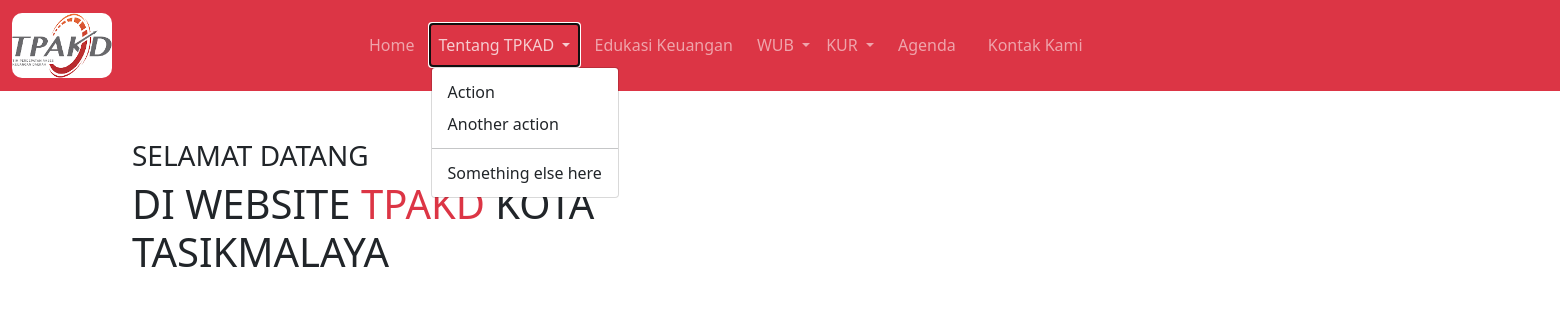
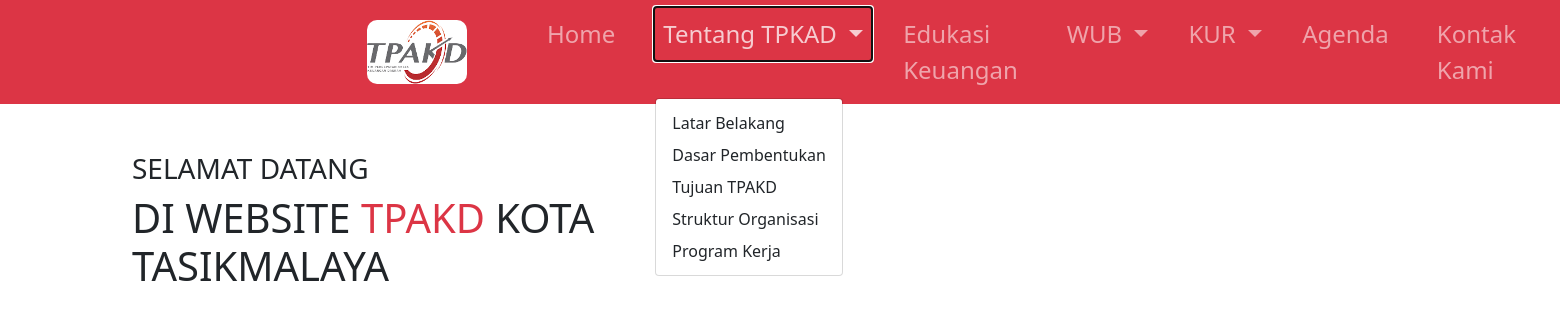
Before and after one commit to rikzafauzannf/TPKAD, a PHP site: page / in a window 1560 px wide, after a click on "Tentang TPKAD". Shown: the top 329 px of the page. Run offline with PHP 8.4, Linux system fonts and the light colour scheme; data that the repository does not hold is empty.

Commit message:
link manage

```diff
--- /dev/null
+++ b/asset/css/navigasi.css
@@ -0,0 +1,3 @@
+a{
+    color:white;
+}
--- a/element/navigasi.php
+++ b/element/navigasi.php
@@ -1,58 +1,94 @@
 <nav class="navbar navbar-expand-lg navbar-dark bg-danger">
-  <div class="container-fluid">
-    <a class="navbar-brand" href="#"><img style="width : 100px; background : white; border-radius: 10px;" src="asset/img/Logo_TPAKD.png" alt="Logo TKPAD"></a>
+    <div style="margin-left: 355px;" class="container-fluid">
+        <a class="navbar-brand" href="#">
+            <img
+                style="width : 100px; background : white; border-radius: 10px;"
+                src="asset/img/Logo_TPAKD.png"
+                alt="Logo TKPAD"></a>
             <button class="navbar-toggler" type="button" data-bs-toggle="collapse" data-bs-target="#navbarNavDropdown" aria-controls="navbarNavDropdown" aria-expanded="false" aria-label="Toggle navigation">
                 <span class="navbar-toggler-icon"></span>
             </button>
-    <div style="margin-left: 225px;" class="collapse navbar-collapse" id="navbarNavDropdown">
-      <ul class="navbar-nav ml-5">
+            <div class="collapse navbar-collapse fs-4 ms-5" id="navbarNavDropdown">
+                <ul class="navbar-nav">
                     <li class="nav-item mx-2 active">
                         <a class="nav-link menu" href="">Home</a>
                     </li>
-                    <li class="nav-item dropdown">
+                    <li class="nav-item dropdown ms-4">
                         <a class="nav-link dropdown-toggle" href="#" role="button" data-bs-toggle="dropdown" aria-expanded="false">
                             Tentang TPKAD
                         </a>
                         <ul class="dropdown-menu">
-            <li><a class="dropdown-item" href="#">Action</a></li>
-            <li><a class="dropdown-item" href="#">Another action</a></li>
-            <li><hr class="dropdown-divider"></li>
-            <li><a class="dropdown-item" href="#">Something else here</a></li>
+                            <li>
+                                <a class="dropdown-item" href="#">Latar Belakang</a>
+                            </li>
+                            <li>
+                                <a class="dropdown-item" href="#">Dasar Pembentukan</a>
+                            </li>
+                            <li>
+                                <a class="dropdown-item" href="#">Tujuan TPAKD</a>
+                            </li>
+                            <li>
+                                <a class="dropdown-item" href="#">Struktur Organisasi</a>
+                            </li>
+                            <li>
+                                <a class="dropdown-item" href="#">Program Kerja</a>
+                            </li>
                             </ul>
                         </li>
-          <li class="nav-item mx-2 ">
+                        <li class="nav-item mx-2 ms-4">
                             <a class="nav-link menu" href="">Edukasi Keuangan</a>
                         </li>
-          <li class="nav-item dropdown">
+                        <li class="nav-item dropdown ms-4">
                             <a class="nav-link dropdown-toggle" href="#" role="button" data-bs-toggle="dropdown" aria-expanded="false">
                                 WUB
                             </a>
                             <ul class="dropdown-menu">
-            <li><a class="dropdown-item" href="#">Action</a></li>
-            <li><a class="dropdown-item" href="#">Another action</a></li>
-            <li><hr class="dropdown-divider"></li>
-            <li><a class="dropdown-item" href="#">Something else here</a></li>
+                                <li>
+                                    <a class="dropdown-item" href="#">Action</a>
+                                </li>
+                                <li>
+                                    <a class="dropdown-item" href="#">Another action</a>
+                                </li>
+                                <li>
+                                    <hr class="dropdown-divider"></li>
+                                    <li>
+                                        <a class="dropdown-item" href="#">Something else here</a>
+                                    </li>
                                 </ul>
                             </li>
-        <li class="nav-item dropdown">
-          <a class="nav-link dropdown-toggle" href="#" role="button" data-bs-toggle="dropdown" aria-expanded="false">
+                            <li class="nav-item dropdown ms-4">
+                                <a
+                                    class="nav-link dropdown-toggle"
+                                    href="#"
+                                    role="button"
+                                    data-bs-toggle="dropdown"
+                                    aria-expanded="false">
                                     KUR
                                 </a>
                                 <ul class="dropdown-menu">
-            <li><a class="dropdown-item" href="#">Action</a></li>
-            <li><a class="dropdown-item" href="#">Another action</a></li>
-            <li><hr class="dropdown-divider"></li>
-            <li><a class="dropdown-item" href="#">Something else here</a></li>
+                                    <li>
+                                        <a class="dropdown-item" href="#">Action</a>
+                                    </li>
+                                    <li>
+                                        <a class="dropdown-item" href="#">Another action</a>
+                                    </li>
+                                    <li>
+                                        <hr class="dropdown-divider"></li>
+                                        <li>
+                                            <a class="dropdown-item" href="#">Something else here</a>
+                                        </li>
                                     </ul>
                                 </li>
-                    <li class="nav-item mx-2 ">
+                                <li class="nav-item mx-2 ms-4">
                                     <a class="nav-link menu" href="">Agenda</a>
                                 </li>
-                    <li class="nav-item mx-2 ">
+                                <li class="nav-item mx-2 ms-4">
                                     <a class="nav-link menu" href="">Kontak Kami</a>
                                 </li>
                                 <li class="nav-item ml-4">
-                        <a class="nav-link menu" href="" id="btn-search"><i class="fas fa-search text-white"></i></a>
+                                    <a class="nav-link menu" href="" id="btn-search">
+                                        <i class="fas fa-search text-white"></i>
+                                    </a>
                                 </li>
                             </ul>
                         </div>
--- a/page/home/article.php
+++ b/page/home/article.php
@@ -19,7 +19,7 @@
                 <p class="text-secondary">
                     Lorem ipsum dolor, sit amet consectetur adipisicing elit. Cum quos explicabo eveniet at asperiores quaerat sit nulla nemo repudiandae voluptate?
                 </p>
-                <a href="#" class="btn btn-primary">Go somewhere</a>
+                <a href="#" class="btn btn-primary">Lihat Selengkapnya</a>
             </div>
         </div>
     </div>
--- a/page/linkmanagement.php
+++ b/page/linkmanagement.php
@@ -1,11 +1,9 @@
 <?php
-    // if($_GET[""])
-    // {
+    if($_GET[""])
+    {
 
-    // }else{
-    //     include"home/main.php";
-    //     $title="TPKAD - HOME";
-    // }
-    include"home/main.php";
-    $title="TPKAD - HOME";
+    }else{
+        include"home/main.php";
+        $title="TPKAD - HOME";
+    }
 ?>
```
Also changed, not shown: asset/img/favicon.png (added). Lines whose indentation alone changed are shown as unchanged.
